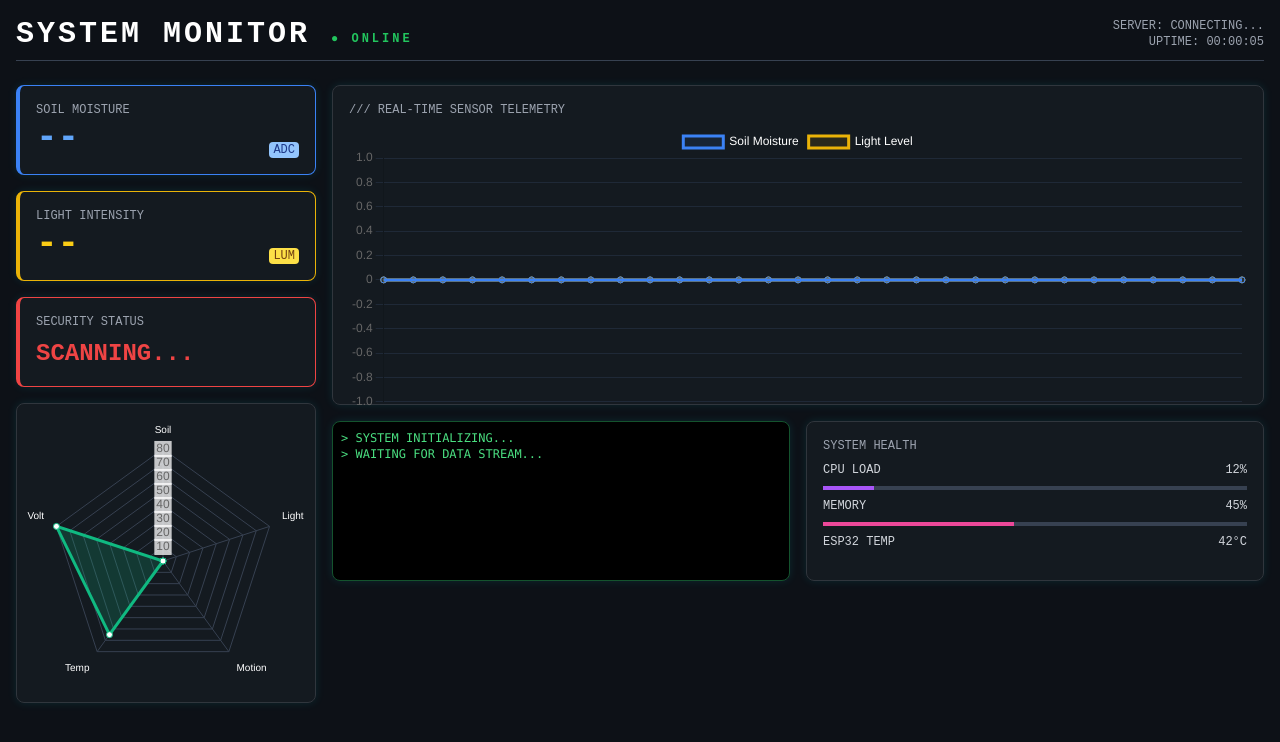
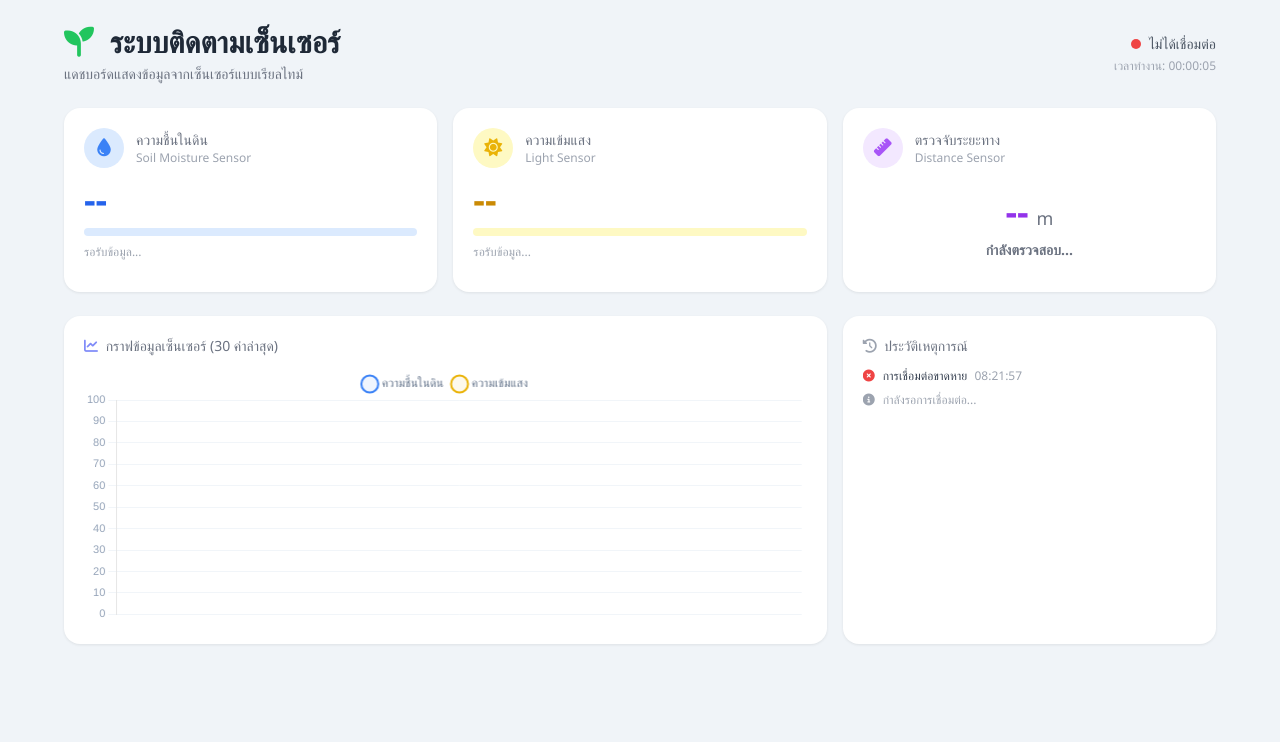
Before and after one commit to Bannawat01/GE, a website: page public/index.html in a window 1280 px wide. Drawn offline with nearby package versions, Linux system fonts and the light colour scheme.

```diff
--- a/package.json
+++ b/package.json
@@ -1,8 +1,10 @@
 {
   "name": "ge",
   "version": "1.0.0",
-  "main": "index.js",
+  "main": "server.js",
   "scripts": {
+    "start": "node server.js",
+    "dev": "node server.js",
     "test": "echo \"Error: no test specified\" && exit 1"
   },
   "keywords": [],
--- a/public/index.html
+++ b/public/index.html
@@ -1,143 +1,171 @@
 <!doctype html>
-<html lang="en">
+<html lang="th">
   <head>
     <meta charset="UTF-8" />
     <meta name="viewport" content="width=device-width, initial-scale=1.0" />
-    <title>MISSION CONTROL: ESP32</title>
+    <title>ระบบติดตามเซ็นเซอร์</title>
     <script src="https://cdn.tailwindcss.com"></script>
     <script src="https://cdn.jsdelivr.net/npm/chart.js"></script>
+    <link
+      rel="stylesheet"
+      href="https://cdnjs.cloudflare.com/ajax/libs/font-awesome/6.5.0/css/all.min.css"
+    />
     <style>
       body {
-        background-color: #0d1117;
-        color: #00f0ff;
-        font-family: "Courier New", Courier, monospace;
+        background-color: #f0f4f8;
+        font-family: "Segoe UI", Tahoma, Geneva, Verdana, sans-serif;
       }
-      .glass {
-        background: rgba(22, 27, 34, 0.9);
-        border: 1px solid #30363d;
-        box-shadow: 0 0 10px rgba(0, 240, 255, 0.1);
+      .card {
+        background: #ffffff;
+        border-radius: 16px;
+        box-shadow: 0 1px 3px rgba(0, 0, 0, 0.08);
+        transition: box-shadow 0.2s;
       }
-      .blink {
-        animation: blinker 1s linear infinite;
+      .card:hover {
+        box-shadow: 0 4px 12px rgba(0, 0, 0, 0.12);
       }
-      @keyframes blinker {
-        50% {
-          opacity: 0;
+      .status-dot {
+        width: 10px;
+        height: 10px;
+        border-radius: 50%;
+        display: inline-block;
       }
+      .status-online {
+        background-color: #22c55e;
+        box-shadow: 0 0 6px rgba(34, 197, 94, 0.6);
+        animation: pulse-green 2s infinite;
       }
-      /* สไตล์ Scrollbar ให้ดูดุๆ */
-      ::-webkit-scrollbar {
-        width: 8px;
+      .status-offline {
+        background-color: #ef4444;
       }
-      ::-webkit-scrollbar-track {
-        background: #0d1117;
+      @keyframes pulse-green {
+        0%, 100% { opacity: 1; }
+        50% { opacity: 0.5; }
       }
-      ::-webkit-scrollbar-thumb {
-        background: #238636;
+      @keyframes alert-pulse {
+        0%, 100% { transform: scale(1); }
+        50% { transform: scale(1.05); }
+      }
+      .alert-active {
+        animation: alert-pulse 0.8s ease-in-out infinite;
+      }
+      .moisture-bar {
+        height: 8px;
         border-radius: 4px;
+        transition: width 0.5s ease;
       }
     </style>
   </head>
-  <body class="p-4">
-    <div
-      class="flex justify-between items-center mb-6 border-b border-gray-700 pb-2"
-    >
-      <h1 class="text-3xl font-bold text-white tracking-widest">
-        SYSTEM MONITOR
-        <span class="text-xs text-green-500 blink">● ONLINE</span>
+  <body class="min-h-screen p-4 md:p-6">
+    <!-- Header -->
+    <div class="max-w-6xl mx-auto">
+      <div class="flex justify-between items-center mb-6">
+        <div>
+          <h1 class="text-2xl md:text-3xl font-bold text-gray-800">
+            <i class="fas fa-seedling text-green-500 mr-2"></i>
+            ระบบติดตามเซ็นเซอร์
           </h1>
+          <p class="text-sm text-gray-500 mt-1">แดชบอร์ดแสดงข้อมูลจากเซ็นเซอร์แบบเรียลไทม์</p>
+        </div>
         <div class="text-right">
-        <p class="text-xs text-gray-400">
-          SERVER: <span id="server-ip">CONNECTING...</span>
-        </p>
-        <p class="text-xs text-gray-400">
-          UPTIME: <span id="uptime">00:00:00</span>
+          <div class="flex items-center gap-2 justify-end">
+            <span class="status-dot status-online" id="status-dot"></span>
+            <span class="text-sm font-medium text-gray-600" id="connection-status">กำลังเชื่อมต่อ...</span>
+          </div>
+          <p class="text-xs text-gray-400 mt-1">
+            เวลาทำงาน: <span id="uptime">00:00:00</span>
           </p>
         </div>
       </div>
 
-    <div class="grid grid-cols-1 md:grid-cols-4 gap-4">
-      <div class="md:col-span-1 space-y-4">
-        <div class="glass p-4 rounded-lg border-l-4 border-blue-500">
-          <h3 class="text-xs text-gray-400 uppercase">Soil Moisture</h3>
-          <div class="flex items-end justify-between">
-            <span id="soil" class="text-4xl font-bold text-blue-400">--</span>
-            <span class="text-xs text-blue-900 bg-blue-300 px-1 rounded"
-              >ADC</span
-            >
+      <!-- Sensor Cards -->
+      <div class="grid grid-cols-1 md:grid-cols-3 gap-4 mb-6">
+        <!-- Soil Moisture Card -->
+        <div class="card p-5">
+          <div class="flex items-center gap-3 mb-3">
+            <div class="w-10 h-10 bg-blue-100 rounded-full flex items-center justify-center">
+              <i class="fas fa-droplet text-blue-500 text-lg"></i>
+            </div>
+            <div>
+              <h3 class="text-sm font-medium text-gray-500">ความชื้นในดิน</h3>
+              <p class="text-xs text-gray-400">Soil Moisture Sensor</p>
             </div>
           </div>
-        <div class="glass p-4 rounded-lg border-l-4 border-yellow-500">
-          <h3 class="text-xs text-gray-400 uppercase">Light Intensity</h3>
-          <div class="flex items-end justify-between">
-            <span id="light" class="text-4xl font-bold text-yellow-400"
-              >--</span
-            >
-            <span class="text-xs text-yellow-900 bg-yellow-300 px-1 rounded"
-              >LUM</span
-            >
+          <div class="flex items-end justify-between mb-2">
+            <span id="soil" class="text-4xl font-bold text-blue-600">--</span>
+          </div>
+          <div class="w-full bg-blue-100 rounded-full overflow-hidden">
+            <div class="moisture-bar bg-blue-500" style="width: 0%" id="soil-bar"></div>
+          </div>
+          <p class="text-xs text-gray-400 mt-2" id="soil-desc">รอรับข้อมูล...</p>
+        </div>
+
+        <!-- Light Intensity Card -->
+        <div class="card p-5">
+          <div class="flex items-center gap-3 mb-3">
+            <div class="w-10 h-10 bg-yellow-100 rounded-full flex items-center justify-center">
+              <i class="fas fa-sun text-yellow-500 text-lg"></i>
+            </div>
+            <div>
+              <h3 class="text-sm font-medium text-gray-500">ความเข้มแสง</h3>
+              <p class="text-xs text-gray-400">Light Sensor</p>
             </div>
           </div>
-        <div class="glass p-4 rounded-lg border-l-4 border-red-500">
-          <h3 class="text-xs text-gray-400 uppercase">Security Status</h3>
-          <div id="motion-box" class="text-2xl font-bold text-red-500 mt-2">
-            SCANNING...
+          <div class="flex items-end justify-between mb-2">
+            <span id="light" class="text-4xl font-bold text-yellow-600">--</span>
+          </div>
+          <div class="w-full bg-yellow-100 rounded-full overflow-hidden">
+            <div class="moisture-bar bg-yellow-500" style="width: 0%" id="light-bar"></div>
+          </div>
+          <p class="text-xs text-gray-400 mt-2" id="light-desc">รอรับข้อมูล...</p>
+        </div>
+
+        <!-- Distance Sensor Card -->
+        <div class="card p-5" id="distance-card">
+          <div class="flex items-center gap-3 mb-3">
+            <div class="w-10 h-10 bg-purple-100 rounded-full flex items-center justify-center" id="distance-icon-bg">
+              <i class="fas fa-ruler text-purple-500 text-lg" id="distance-icon"></i>
+            </div>
+            <div>
+              <h3 class="text-sm font-medium text-gray-500">ตรวจจับระยะทาง</h3>
+              <p class="text-xs text-gray-400">Distance Sensor</p>
+            </div>
+          </div>
+          <div id="distance-box" class="text-center py-3">
+            <div class="text-3xl mb-2" id="distance-value">
+              <span class="text-4xl font-bold text-purple-600">--</span>
+              <span class="text-lg text-gray-500"> m</span>
+            </div>
+            <p class="text-sm font-semibold text-gray-500" id="distance-text">กำลังตรวจสอบ...</p>
+          </div>
         </div>
       </div>
 
-        <div class="glass p-2 rounded-lg">
-          <canvas id="radarChart"></canvas>
+      <!-- Chart Section -->
+      <div class="grid grid-cols-1 md:grid-cols-3 gap-4 mb-6">
+        <div class="md:col-span-2 card p-5">
+          <h3 class="text-sm font-medium text-gray-500 mb-3">
+            <i class="fas fa-chart-line text-indigo-400 mr-1"></i>
+            กราฟข้อมูลเซ็นเซอร์ (30 ค่าล่าสุด)
+          </h3>
+          <div class="h-64">
+            <canvas id="mainChart"></canvas>
           </div>
         </div>
 
-      <div class="md:col-span-3 space-y-4">
-        <div class="glass p-4 rounded-lg h-80">
-          <h3 class="text-xs text-gray-400 mb-2">
-            /// REAL-TIME SENSOR TELEMETRY
+        <!-- Event Log -->
+        <div class="card p-5">
+          <h3 class="text-sm font-medium text-gray-500 mb-3">
+            <i class="fas fa-clock-rotate-left text-gray-400 mr-1"></i>
+            ประวัติเหตุการณ์
           </h3>
-          <canvas id="mainChart"></canvas>
-        </div>
-
-        <div class="grid grid-cols-2 gap-4">
           <div
-            class="glass p-2 rounded-lg h-40 overflow-y-auto text-xs font-mono text-green-400 bg-black border border-green-900"
-            id="terminal"
+            class="h-56 overflow-y-auto space-y-2 text-sm"
+            id="event-log"
           >
-            > SYSTEM INITIALIZING...<br />
-            > WAITING FOR DATA STREAM...<br />
-          </div>
-
-          <div class="glass p-4 rounded-lg">
-            <h3 class="text-xs text-gray-400 mb-2">SYSTEM HEALTH</h3>
-            <div class="space-y-2">
-              <div class="flex justify-between text-xs text-gray-300">
-                <span>CPU LOAD</span>
-                <span id="cpu-load">12%</span>
-              </div>
-              <div class="w-full bg-gray-700 h-1">
-                <div
-                  class="bg-purple-500 h-1"
-                  style="width: 12%"
-                  id="cpu-bar"
-                ></div>
-              </div>
-
-              <div class="flex justify-between text-xs text-gray-300">
-                <span>MEMORY</span>
-                <span id="mem-load">45%</span>
-              </div>
-              <div class="w-full bg-gray-700 h-1">
-                <div
-                  class="bg-pink-500 h-1"
-                  style="width: 45%"
-                  id="mem-bar"
-                ></div>
-              </div>
-
-              <div class="flex justify-between text-xs text-gray-300">
-                <span>ESP32 TEMP</span>
-                <span id="esp-temp">42°C</span>
-              </div>
+            <div class="flex items-start gap-2 text-gray-400 text-xs">
+              <i class="fas fa-circle-info mt-0.5"></i>
+              <span>กำลังรอการเชื่อมต่อ...</span>
             </div>
           </div>
         </div>
@@ -145,146 +173,178 @@
     </div>
 
     <script>
-      // --- 1. ตั้งค่า Chart.js ---
+      // --- Chart.js Setup ---
       const ctxMain = document.getElementById("mainChart").getContext("2d");
-      const ctxRadar = document.getElementById("radarChart").getContext("2d");
 
-      // ข้อมูลกราฟ (Array ว่างๆ รอรับค่า)
-      const maxDataPoints = 30; // โชว์ 30 จุดย้อนหลัง
+      const maxDataPoints = 30;
       const labels = Array(maxDataPoints).fill("");
-      const soilData = Array(maxDataPoints).fill(0);
-      const lightData = Array(maxDataPoints).fill(0);
+      const soilData = Array(maxDataPoints).fill(null);
+      const lightData = Array(maxDataPoints).fill(null);
 
-      // สร้าง Main Chart (Line)
       const mainChart = new Chart(ctxMain, {
         type: "line",
         data: {
           labels: labels,
           datasets: [
             {
-              label: "Soil Moisture",
-              borderColor: "#3b82f6", // สีฟ้า
-              backgroundColor: "rgba(59, 130, 246, 0.1)",
+              label: "ความชื้นในดิน",
+              borderColor: "#3b82f6",
+              backgroundColor: "rgba(59, 130, 246, 0.08)",
               data: soilData,
-              tension: 0.4, // เส้นโค้งๆ
+              tension: 0.4,
               fill: true,
+              pointRadius: 2,
+              borderWidth: 2,
             },
             {
-              label: "Light Level",
-              borderColor: "#eab308", // สีเหลือง
-              backgroundColor: "rgba(234, 179, 8, 0.1)",
+              label: "ความเข้มแสง",
+              borderColor: "#eab308",
+              backgroundColor: "rgba(234, 179, 8, 0.08)",
               data: lightData,
               tension: 0.4,
               fill: true,
+              pointRadius: 2,
+              borderWidth: 2,
             },
           ],
         },
         options: {
           responsive: true,
           maintainAspectRatio: false,
-          animation: false, // ปิด Animation เพื่อความลื่นไหลเวลารับค่ารัวๆ
+          animation: false,
           scales: {
-            x: { display: false }, // ซ่อนแกน X ให้ดูมินิมอล
-            y: { grid: { color: "#1f2937" } }, // เส้นตารางสีจางๆ
+            x: { display: false },
+            y: {
+              min: 0,
+              max: 100,
+              grid: { color: "#f1f5f9" },
+              ticks: { color: "#94a3b8", font: { size: 11 } },
             },
-          plugins: { legend: { labels: { color: "white" } } },
+          },
+          plugins: {
+            legend: {
+              labels: {
+                color: "#64748b",
+                usePointStyle: true,
+                pointStyle: "circle",
+                font: { size: 12 },
+              },
+            },
+          },
         },
       });
 
-      // สร้าง Radar Chart (แมงมุม)
-      const radarChart = new Chart(ctxRadar, {
-        type: "radar",
-        data: {
-          labels: ["Soil", "Light", "Motion", "Temp", "Volt"],
-          datasets: [
-            {
-              label: "Sensor Fusion",
-              data: [0, 0, 0, 65, 80],
-              backgroundColor: "rgba(16, 185, 129, 0.2)",
-              borderColor: "#10b981",
-              pointBackgroundColor: "#fff",
-            },
-          ],
-        },
-        options: {
-          scales: {
-            r: {
-              grid: { color: "#374151" },
-              angleLines: { color: "#374151" },
-              pointLabels: { color: "white" },
-            },
-          },
-          plugins: { legend: { display: false } },
-        },
-      });
-
-      // --- 2. เชื่อมต่อ WebSocket ---
+      // --- WebSocket Connection ---
       const ws = new WebSocket("ws://" + window.location.host);
-      const terminal = document.getElementById("terminal");
+      const eventLog = document.getElementById("event-log");
 
       ws.onopen = () => {
-        logToTerminal("CONNECTION ESTABLISHED [OK]");
-        document.getElementById("server-ip").innerText = window.location.host;
+        addEvent("success", "เชื่อมต่อสำเร็จ");
+        document.getElementById("connection-status").innerText = "เชื่อมต่อแล้ว";
+        document.getElementById("status-dot").classList.add("status-online");
+        document.getElementById("status-dot").classList.remove("status-offline");
+      };
+
+      ws.onclose = () => {
+        addEvent("error", "การเชื่อมต่อขาดหาย");
+        document.getElementById("connection-status").innerText = "ไม่ได้เชื่อมต่อ";
+        document.getElementById("status-dot").classList.remove("status-online");
+        document.getElementById("status-dot").classList.add("status-offline");
       };
 
       ws.onmessage = (event) => {
         const data = JSON.parse(event.data);
-        const now = new Date().toLocaleTimeString();
+        const now = new Date().toLocaleTimeString("th-TH");
 
-        // 1. อัปเดตตัวเลข
-        document.getElementById("soil").innerText = data.soil;
-        document.getElementById("light").innerText = data.light;
+        // Update soil moisture (data already in 0-100%)
+        const soilPercent = Math.max(0, Math.min(Math.round(data.soil), 100));
+        document.getElementById("soil").innerText = soilPercent + "%";
+        document.getElementById("soil-bar").style.width = soilPercent + "%";
+        document.getElementById("soil-desc").innerText = getSoilDescription(soilPercent);
 
-        const motionBox = document.getElementById("motion-box");
-        if (data.motion == 1) {
-          motionBox.innerText = "⚠️ INTRUDER DETECTED";
-          motionBox.classList.add("blink");
-          logToTerminal(`[WARN] MOTION AT ${now}`);
+        // Update light level (data already in 0-100%)
+        const lightPercent = Math.max(0, Math.min(Math.round(data.light), 100));
+        document.getElementById("light").innerText = lightPercent + "%";
+        document.getElementById("light-bar").style.width = lightPercent + "%";
+        document.getElementById("light-desc").innerText = getLightDescription(lightPercent);
+
+        // Update distance sensor (convert cm to m)
+        const distanceCard = document.getElementById("distance-card");
+        const distanceValue = document.getElementById("distance-value");
+        const distanceText = document.getElementById("distance-text");
+        const distanceIconBg = document.getElementById("distance-icon-bg");
+        const distanceIcon = document.getElementById("distance-icon");
+
+        const distanceInMeters = (data.distance / 100).toFixed(2);
+        distanceValue.innerHTML = `<span class="text-4xl font-bold text-purple-600">${distanceInMeters}</span><span class="text-lg text-gray-500"> m</span>`;
+
+        if (data.distance < 250) {
+          distanceCard.classList.add("alert-active");
+          distanceCard.style.borderLeft = "4px solid #ef4444";
+          distanceCard.style.background = "#fef2f2";
+          distanceText.innerText = "มีคนหรือวัตถุเดินผ่าน!";
+          distanceText.className = "text-sm font-semibold text-red-600";
+          distanceIconBg.className = "w-10 h-10 bg-red-100 rounded-full flex items-center justify-center";
+          distanceIcon.className = "fas fa-person-walking text-red-500 text-lg";
+          addEvent("warning", "ตรวจพบวัตถุที่ระยะ " + distanceInMeters + " m เวลา " + now);
         } else {
-          motionBox.innerText = "SECURE";
-          motionBox.classList.remove("blink");
+          distanceCard.classList.remove("alert-active");
+          distanceCard.style.borderLeft = "none";
+          distanceCard.style.background = "#ffffff";
+          distanceText.innerText = "ปลอดภัย - ไม่มีวัตถุเข้าใกล้";
+          distanceText.className = "text-sm font-semibold text-green-600";
+          distanceIconBg.className = "w-10 h-10 bg-purple-100 rounded-full flex items-center justify-center";
+          distanceIcon.className = "fas fa-ruler text-purple-500 text-lg";
         }
 
-        // 2. อัปเดตกราฟ (ดันค่าใหม่เข้า ลบค่าเก่าออก)
-        soilData.push(data.soil);
+        // Update chart
+        soilData.push(soilPercent);
         soilData.shift();
-        lightData.push(data.light);
+        lightData.push(lightPercent);
         lightData.shift();
-
-        mainChart.update(); // สั่งวาดกราฟใหม่
-
-        // อัปเดต Radar Chart (สเกลค่าให้สวยๆ)
-        radarChart.data.datasets[0].data = [
-          data.soil / 40, // ย่อสเกล soil
-          data.light / 40, // ย่อสเกล light
-          data.motion * 100, // ถ้ามี Motion ให้พุ่งเต็มหลอด
-          Math.random() * 20 + 50, // ค่ามั่วๆ (Temp)
-          Math.random() * 10 + 80, // ค่ามั่วๆ (Volt)
-        ];
-        radarChart.update();
-
-        // 3. เอฟเฟกต์ตัวเลขสุ่ม (ให้ดูรกๆ)
-        updateFakeStats();
+        mainChart.update();
       };
 
-      function logToTerminal(text) {
-        terminal.innerHTML += `> ${text}<br>`;
-        terminal.scrollTop = terminal.scrollHeight; // เลื่อนลงล่างสุดเสมอ
+      function getSoilDescription(percent) {
+        if (percent < 25) return "ดินแห้งมาก - ควรรดน้ำ";
+        if (percent < 50) return "ดินค่อนข้างแห้ง";
+        if (percent < 75) return "ความชื้นปานกลาง";
+        return "ดินชุ่มชื้นดี";
       }
 
-      function updateFakeStats() {
-        // สุ่มเลขเล่นๆ ให้หน้าจอมันขยับดุ๊กดิ๊ก
-        let cpu = Math.floor(Math.random() * 30) + 10;
-        let mem = Math.floor(Math.random() * 10) + 40;
-
-        document.getElementById("cpu-load").innerText = cpu + "%";
-        document.getElementById("cpu-bar").style.width = cpu + "%";
-
-        document.getElementById("mem-load").innerText = mem + "%";
-        document.getElementById("mem-bar").style.width = mem + "%";
+      function getLightDescription(percent) {
+        if (percent < 12) return "มืด - แสงน้อยมาก";
+        if (percent < 37) return "แสงน้อย - ร่มเงา";
+        if (percent < 73) return "แสงปานกลาง";
+        return "แสงจ้า - โดนแดดเต็มที่";
       }
 
-      // จับเวลา Uptime เล่นๆ
+      function addEvent(type, message) {
+        const icons = {
+          success: '<i class="fas fa-check-circle text-green-500 mt-0.5"></i>',
+          warning: '<i class="fas fa-triangle-exclamation text-amber-500 mt-0.5"></i>',
+          error: '<i class="fas fa-circle-xmark text-red-500 mt-0.5"></i>',
+          info: '<i class="fas fa-circle-info text-blue-500 mt-0.5"></i>',
+        };
+        const time = new Date().toLocaleTimeString("th-TH");
+        const div = document.createElement("div");
+        div.className = "flex items-start gap-2 text-xs";
+        div.innerHTML = `
+          ${icons[type] || icons.info}
+          <div>
+            <span class="text-gray-700">${message}</span>
+            <span class="text-gray-400 ml-1">${time}</span>
+          </div>
+        `;
+        eventLog.prepend(div);
+
+        // Keep only last 50 events
+        while (eventLog.children.length > 50) {
+          eventLog.removeChild(eventLog.lastChild);
+        }
+      }
+
+      // Uptime counter
       let sec = 0;
       setInterval(() => {
         sec++;
```
Also changed, not shown: 2 other files. Lines whose indentation alone changed are shown as unchanged.
